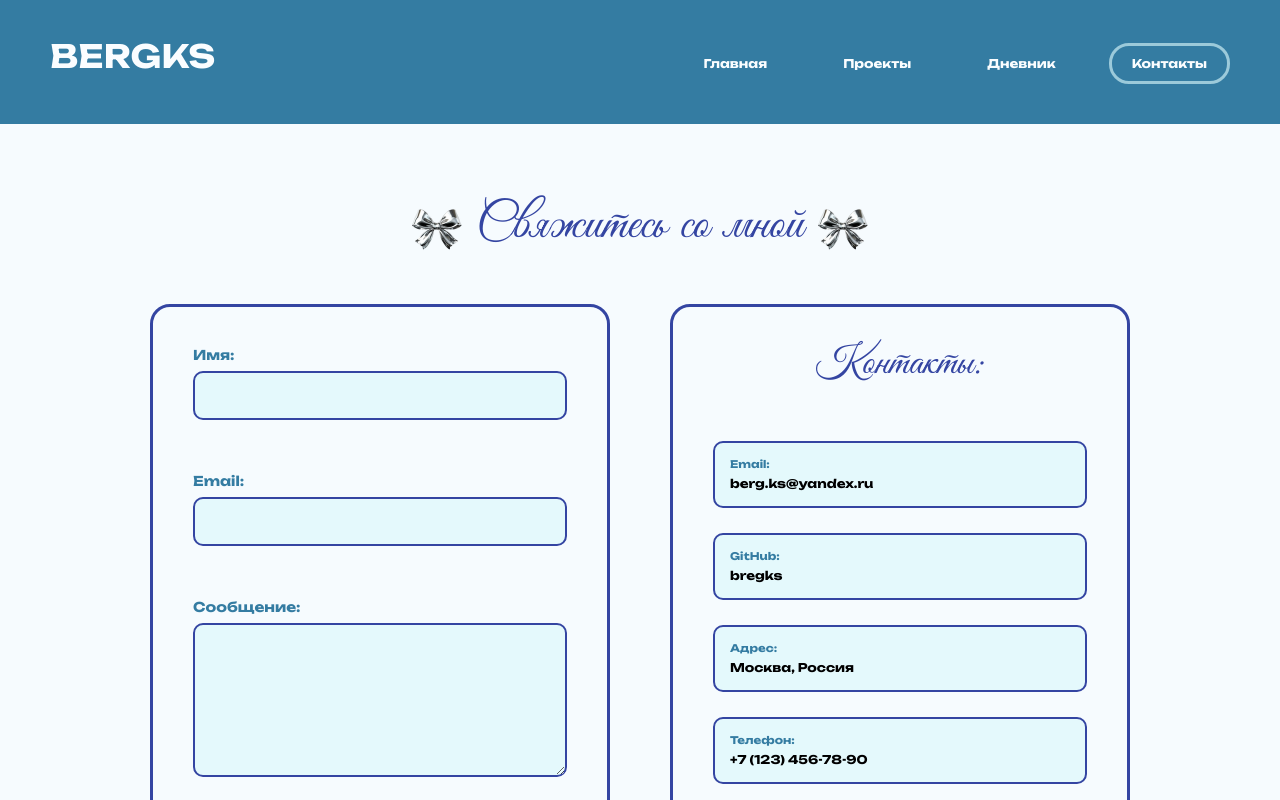
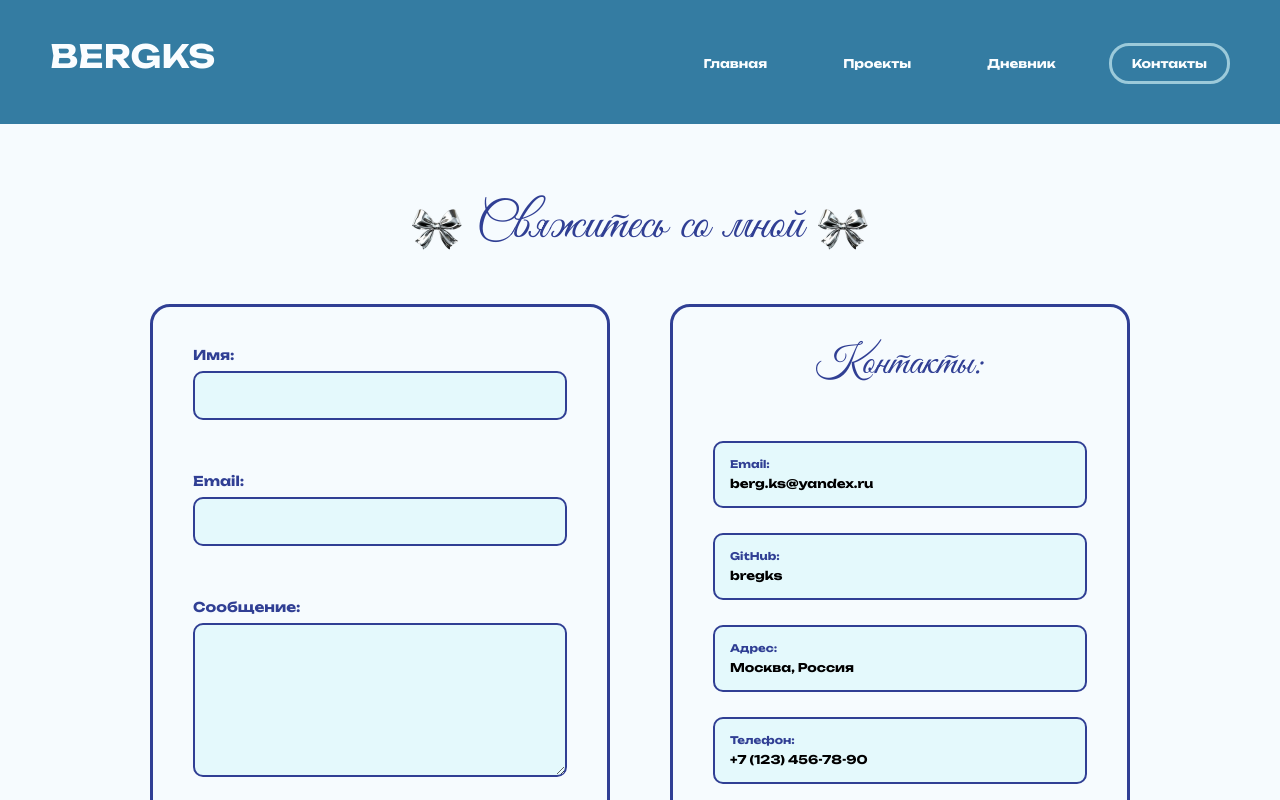
Before and after one commit to bergks/MySite, a plain HTML site: page pages/contacts.html in a window 1280 px wide. Shown: the top 800 px of the page. Drawn offline with Linux system fonts and the light colour scheme.

Commit message:
Идеальная контрастность для доступности

```diff
--- a/styles/style.css
+++ b/styles/style.css
@@ -1,6 +1,6 @@
 :root {
     --color-main: #347CA2;
-    --color-accent: #3445a2;
+    --color-accent: #303f94;
     --color-text: rgba(35, 34, 33, 0.863);
     --color-text-light: #FAFDFF;
     --color-border: rgba(219, 248, 252, 0.623);
@@ -928,7 +928,7 @@ body {
 .contacts__label {
     font-family: 'Elements';
     font-size: calc(var(--text-size) * 0.9);
-    color: var(--color-main);
+    color: var(--color-accent);
     font-weight: bold;
 }
 
@@ -1045,7 +1045,7 @@ body {
 .contacts__info-label {
     font-family: 'Elements';
     font-size: calc(var(--text-size) * 0.7);
-    color: var(--color-main);
+    color: var(--color-accent);
     font-weight: bold;
 }
 
```
